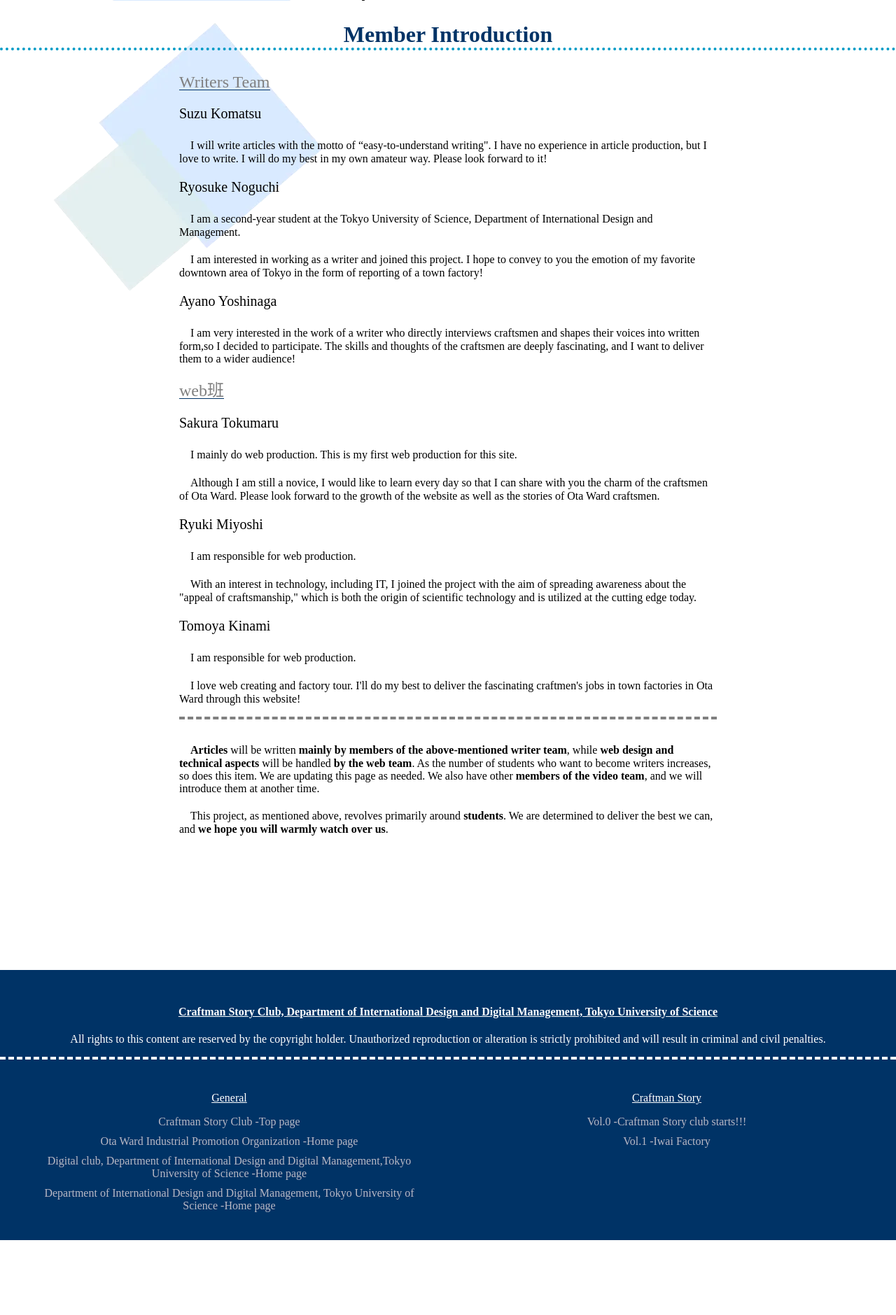
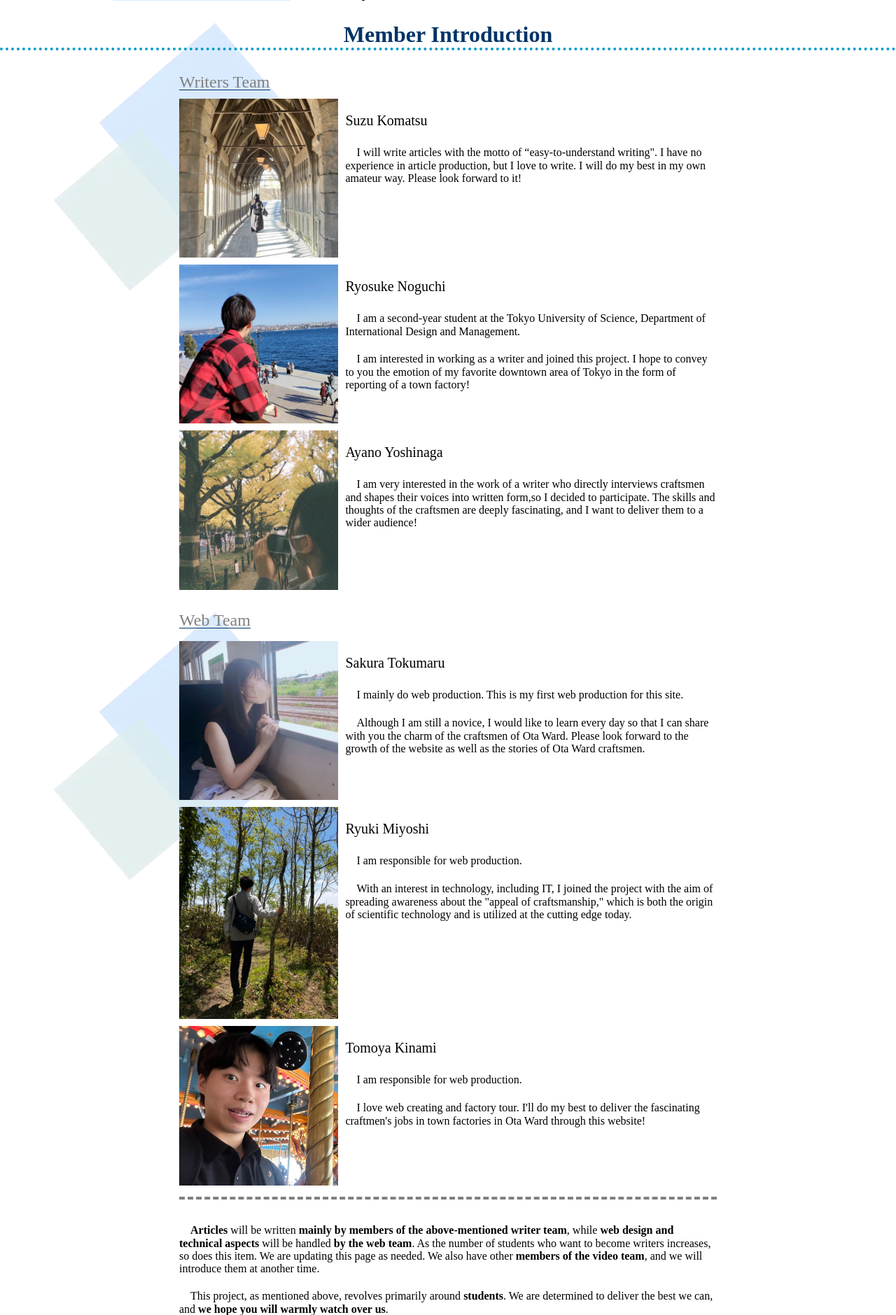
Before and after one commit to IDM-R/craftmanstory, a Flask app: template templates/article0_en.html in a window 1280 px wide. Shown: the part 1136-3015 px from the top of the page at 70% size. Before the commit the page ends 2908 px from the top, so only its background shows below. Run offline with Flask 3, Linux system fonts and the light colour scheme; the template is opened without the code that fills it, so the values that code supplies are empty.

Commit message:
微修正

```diff
--- a/templates/article0_en.html
+++ b/templates/article0_en.html
@@ -29,26 +29,50 @@ filename='Vol0_title_image.webp') }}{% endblock %} {% block home_content %}
 </div>
 <div class="img-background">
   <h3 class="border">Member Introduction</h3>
-  <div class="article-writer">
+  <div class="article-writer" style="margin-bottom: 30px">
     <span class="writer1"><span class="group-writer"> Writers Team</span></span>
-
+    <div class="article-layout">
+      <img
+        src="{{ url_for('static', filename='ko_img.webp') }}"
+        alt="profile-photo"
+        width="100%"
+      />
+      <div>
         <p class="writer-name">Suzu Komatsu</p>
         <p>
-      　I will write articles with the motto of “easy-to-understand writing". I
-      have no experience in article production, but I love to write. I will do
-      my best in my own amateur way. Please look forward to it!
+          　I will write articles with the motto of “easy-to-understand
+          writing". I have no experience in article production, but I love to
+          write. I will do my best in my own amateur way. Please look forward to
+          it!
         </p>
-
+      </div>
+    </div>
+    <div class="article-layout">
+      <img
+        src="{{ url_for('static', filename='no_img.webp') }}"
+        alt="profile-photo"
+        width="100%"
+      />
+      <div>
         <p class="writer-name">Ryosuke Noguchi</p>
         <p>
           　I am a second-year student at the Tokyo University of Science,
           Department of International Design and Management.
         </p>
         <p>
-      　I am interested in working as a writer and joined this project. I hope
-      to convey to you the emotion of my favorite downtown area of Tokyo in the
-      form of reporting of a town factory!
+          　I am interested in working as a writer and joined this project. I
+          hope to convey to you the emotion of my favorite downtown area of
+          Tokyo in the form of reporting of a town factory!
         </p>
+      </div>
+    </div>
+    <div class="article-layout">
+      <img
+        src="{{ url_for('static', filename='yo_img.webp') }}"
+        alt="profile-photo"
+        width="100%"
+      />
+      <div>
         <p class="writer-name">Ayano Yoshinaga</p>
         <p>
           　I am very interested in the work of a writer who directly interviews
@@ -56,28 +80,59 @@ filename='Vol0_title_image.webp') }}{% endblock %} {% block home_content %}
           participate. The skills and thoughts of the craftsmen are deeply
           fascinating, and I want to deliver them to a wider audience!
         </p>
-
-    <span class="writer1"><span class="group-writer"> web班</span></span>
-
+      </div>
+    </div>
+  </div>
+</div>
+<div class="img-background">
+  <div class="article-writer">
+    <p style="margin-top: 30px">
+      <span class="writer1"><span class="group-writer"> Web Team</span></span>
+    </p>
+    <div class="article-layout">
+      <img
+        src="{{ url_for('static', filename='to_img.webp') }}"
+        alt="profile-photo"
+        width="100%"
+      />
+      <div>
         <p class="writer-name">Sakura Tokumaru</p>
         <p>
           　I mainly do web production. This is my first web production for this
           site.
         </p>
         <p>
-      　Although I am still a novice, I would like to learn every day so that I
-      can share with you the charm of the craftsmen of Ota Ward. Please look
-      forward to the growth of the website as well as the stories of Ota Ward
-      craftsmen.
+          　Although I am still a novice, I would like to learn every day so
+          that I can share with you the charm of the craftsmen of Ota Ward.
+          Please look forward to the growth of the website as well as the
+          stories of Ota Ward craftsmen.
         </p>
+      </div>
+    </div>
+    <div class="article-layout">
+      <img
+        src="{{ url_for('static', filename='mi_img.webp') }}"
+        alt="profile-photo"
+        width="100%"
+      />
+      <div>
         <p class="writer-name">Ryuki Miyoshi</p>
         <p>　I am responsible for web production.</p>
         <p>
-      　With an interest in technology, including IT, I joined the project with
-      the aim of spreading awareness about the "appeal of craftsmanship," which
-      is both the origin of scientific technology and is utilized at the cutting
-      edge today.
+          　With an interest in technology, including IT, I joined the project
+          with the aim of spreading awareness about the "appeal of
+          craftsmanship," which is both the origin of scientific technology and
+          is utilized at the cutting edge today.
         </p>
+      </div>
+    </div>
+    <div class="article-layout">
+      <img
+        src="{{ url_for('static', filename='ki_img.webp') }}"
+        alt="個人の画像"
+        width="100%"
+      />
+      <div>
         <p class="writer-name">Tomoya Kinami</p>
         <p>　I am responsible for web production.</p>
         <p>
@@ -85,6 +140,8 @@ filename='Vol0_title_image.webp') }}{% endblock %} {% block home_content %}
           fascinating craftmen's jobs in town factories in Ota Ward through this
           website!
         </p>
+      </div>
+    </div>
     <p style="padding-top: 30px; border-top: dashed 4px grey">
       　<b>Articles </b>will be written
       <b>mainly by members of the above-mentioned writer team</b>, while
@@ -102,4 +159,5 @@ filename='Vol0_title_image.webp') }}{% endblock %} {% block home_content %}
     </p>
   </div>
 </div>
+
 {% endblock %}
```
Lines whose indentation alone changed are shown as unchanged.
